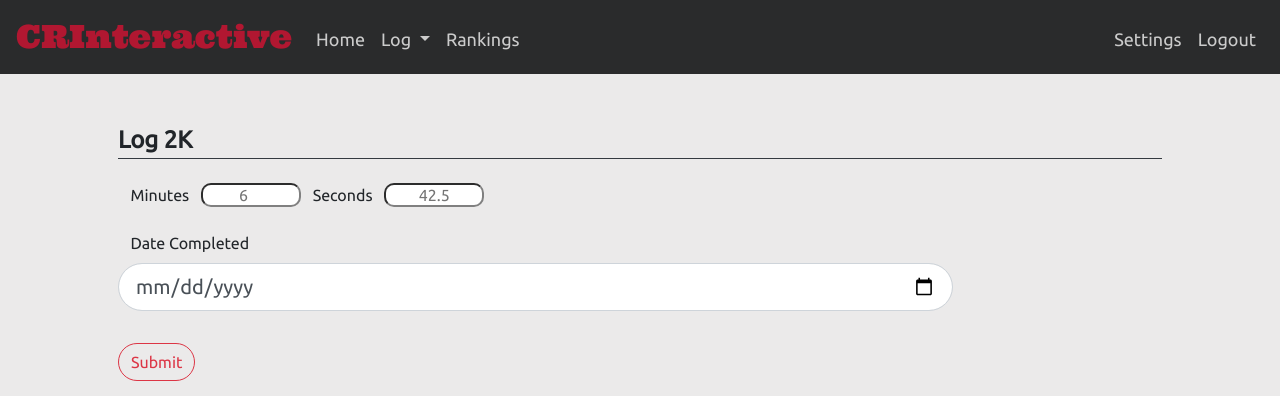
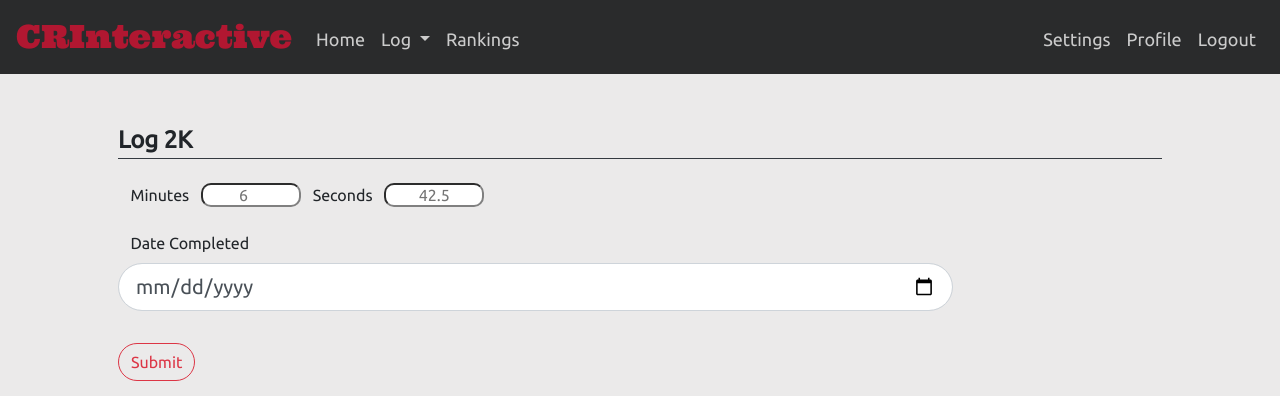
Before and after one commit to hectorastrom/CRInteractive, a Flask app: page /2k in a window 1280 px wide. Shown: the top 396 px of the page. Run offline with Flask 2, Linux system fonts and the light colour scheme; the visitor is signed in with stand-in values (Sample User, id 1); data comes from the database, SQL or seed files in the repository; parts of the project's set-up code (start-up, migrations or seed data) failed here and were passed over; some libraries are stand-ins or nearby versions.

Commit message:
Added profile button to user navbar

```diff
--- a/app/templates/layout.html
+++ b/app/templates/layout.html
@@ -54,6 +54,7 @@
                             </ul>
                             <ul class="navbar-nav ml-auto mt-1">
                                 <li class="nav-item"><a class="nav-link" href="{{ url_for('settings') }}">Settings</a></li>
+                                <li class="nav-item"><a class="nav-link" href="{{ url_for('profile', id=current_user.id) }}">Profile</a></li>
                                 <li class="nav-item"><a class="nav-link" href="{{ url_for('logout') }}">Logout</a></li>
                             </ul>
                         {%else%}
```
